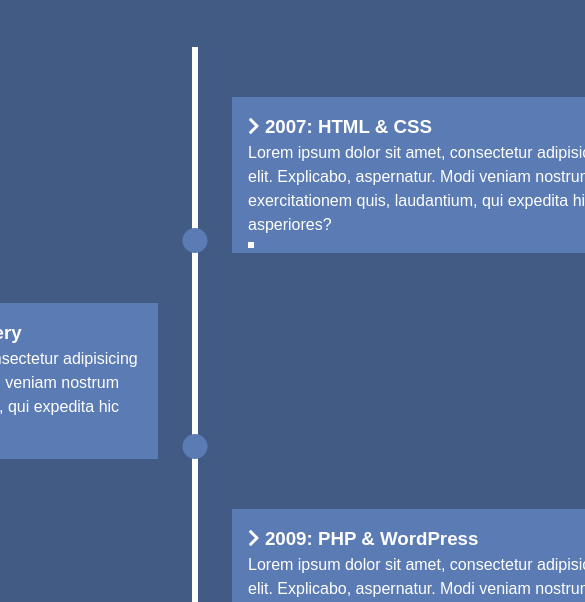
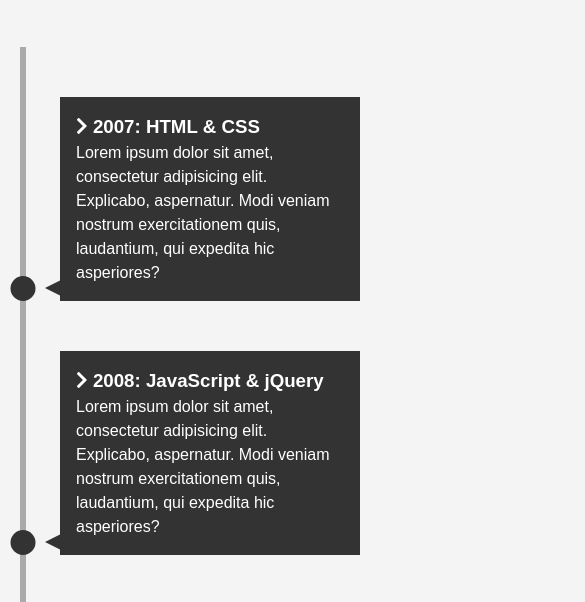
Before and after one commit to khanhnguyen0993/Projects_Sandbox, a plain HTML site: page Knowledge_Timeline_CV/index.html in a window 390 px wide. Shown: the part 212-814 px from the top of the page, 585 px wide, since content can reach past the window. Drawn offline with Linux system fonts and the light colour scheme.

Commit message:
Media Queries & Scroll In Animation

```diff
--- a/Knowledge_Timeline_CV/index.html
+++ b/Knowledge_Timeline_CV/index.html
@@ -81,5 +81,7 @@
       </li>
     </ul>
   </section>
+
+  <script src="main.js"></script>
 </body>
 </html>
--- /dev/null
+++ b/Knowledge_Timeline_CV/main.js
@@ -0,0 +1,24 @@
+const items = document.querySelectorAll('#timeline li');
+
+const isInViewport = el => {
+  const rect = el.getBoundingClientRect();
+  return (
+    rect.top >=0 &&
+    rect.left >=0 &&
+    rect.bottom <=
+      (window.innerHeight || document.documentElement.clientHeight) &&
+      rect.right <= (window.innerWidth || document.documentElement.clientWidth)
+  );
+}
+
+const run = () =>
+  items.forEach(item => {
+    if(isInViewport(item)){
+      item.classList.add('show');
+    }
+  });
+
+// Events
+window.addEventListener('load', run);
+window.addEventListener('resize', run);
+window.addEventListener('scroll', run);
--- a/Knowledge_Timeline_CV/style.css
+++ b/Knowledge_Timeline_CV/style.css
@@ -1,6 +1,6 @@
 :root {
-  --primary-color: #425b84;
-  --secondary-color: #5b7bb4;
+  --primary-color: #f4f4f4;
+  --secondary-color: #333;
   --max-width: 1100px;
 }
 
@@ -45,7 +45,7 @@
   width: 6px;
   margin: 0 auto;
   padding-top: 50px;
-  background: #fff;
+  background: #aaa;
 }
 
 /* Boxes */
@@ -55,6 +55,8 @@
   width: 400px;
   padding: 1rem;
   background: var(--secondary-color);
+  visibility: hidden;
+  opacity: 0;
 
   transition: all 0.5s ease-in-out;
 }
@@ -62,11 +64,14 @@
 /* Right Side */
 #timeline ul li:nth-child(odd) div {
   left: 40px;
+
+  transform: translateX(200px);
 }
 
 /* Left Side */
 #timeline ul li:nth-child(even) div {
   left: -434px;
+  transform: translateX(-200px);
 }
 
 /* Dots */
@@ -77,14 +82,14 @@
   bottom: 0;
   width: 25px;
   height: 25px;
-  background: var(--secondary-color);
+  background: inherit;
   border-radius: 50%;
 
   transform: translateX(-50%);
   transition: background .5s ease-in-out;
 }
 
-/* Arrows */
+/* Arrows Base */
 #timeline div:before {
   content: '';
   position: absolute;
@@ -93,3 +98,63 @@
   height: 0;
   border-style: solid;
 }
+
+/* Right Side Arrows */
+#timeline ul li:nth-child(odd) div:before {
+  left: -15px;
+  border-width: 8px 16px 8px 0;
+  border-color: transparent var(--secondary-color)
+  transparent transparent;
+}
+
+/* Left Side Arrows */
+#timeline ul li:nth-child(even) div:before {
+  right: -15px;
+  border-width: 8px 0 8px 16px;
+  border-color: transparent transparent
+  transparent var(--secondary-color);
+}
+
+
+/* Show Boxes */
+#timeline ul li.show div {
+  visibility: visible;
+  opacity: 1;
+  transform: none;
+}
+
+#timeline ul li.show:after{
+  background: var(--secondary-color);
+}
+
+@media(max-width: 900px){
+  #timeline ul li div {
+    width: 250px;
+  }
+
+  #timeline ul li:nth-child(even) div{
+    left: -284px;
+  }
+}
+
+@media(max-width: 600px){
+  #timeline ul li {
+    margin-left: 20px;
+  }
+
+  /* get 100 view width - 90px */
+  #timeline ul li div {
+    width: calc(100vw - 90px);
+  }
+
+  #timeline ul li:nth-child(even) div{
+    left: 40px;
+  }
+
+  #timeline ul li:nth-child(even) div:before {
+    left: -15px;
+    border-width: 8px 16px 8px 0;
+    border-color: transparent var(--secondary-color)
+    transparent transparent;
+  }
+}
```
